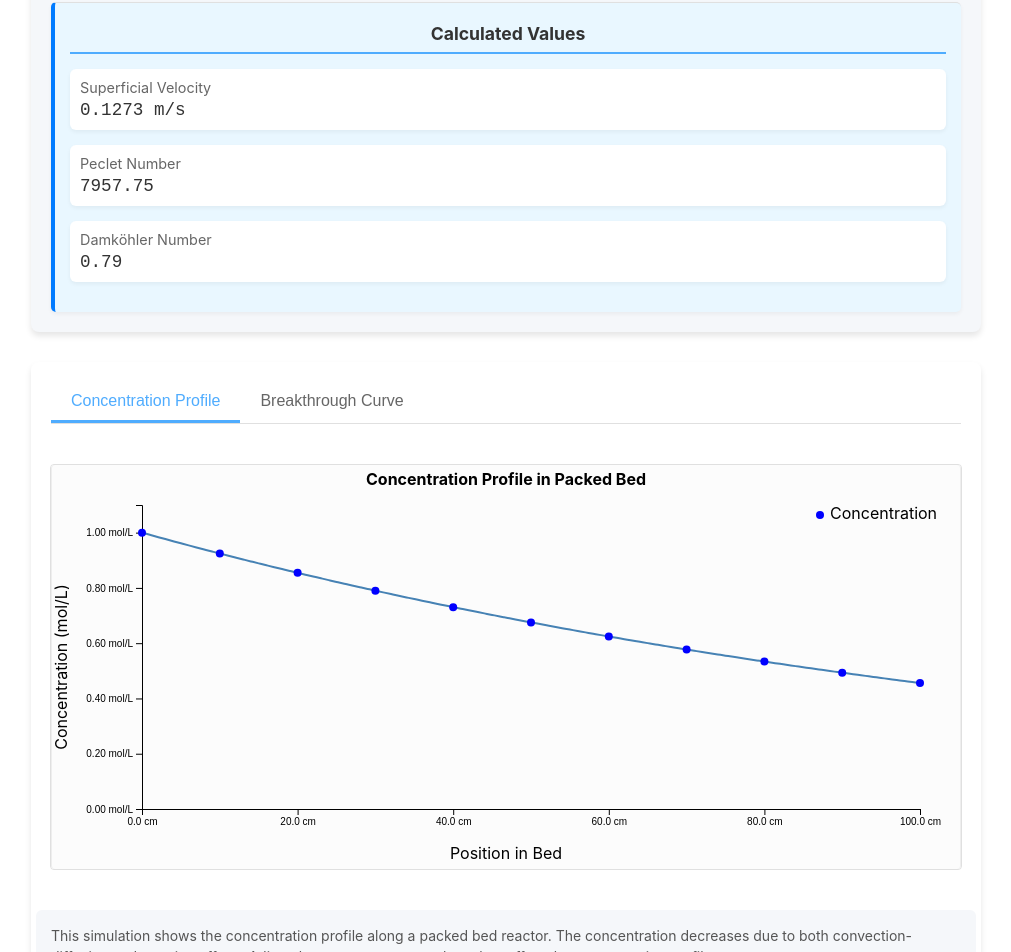
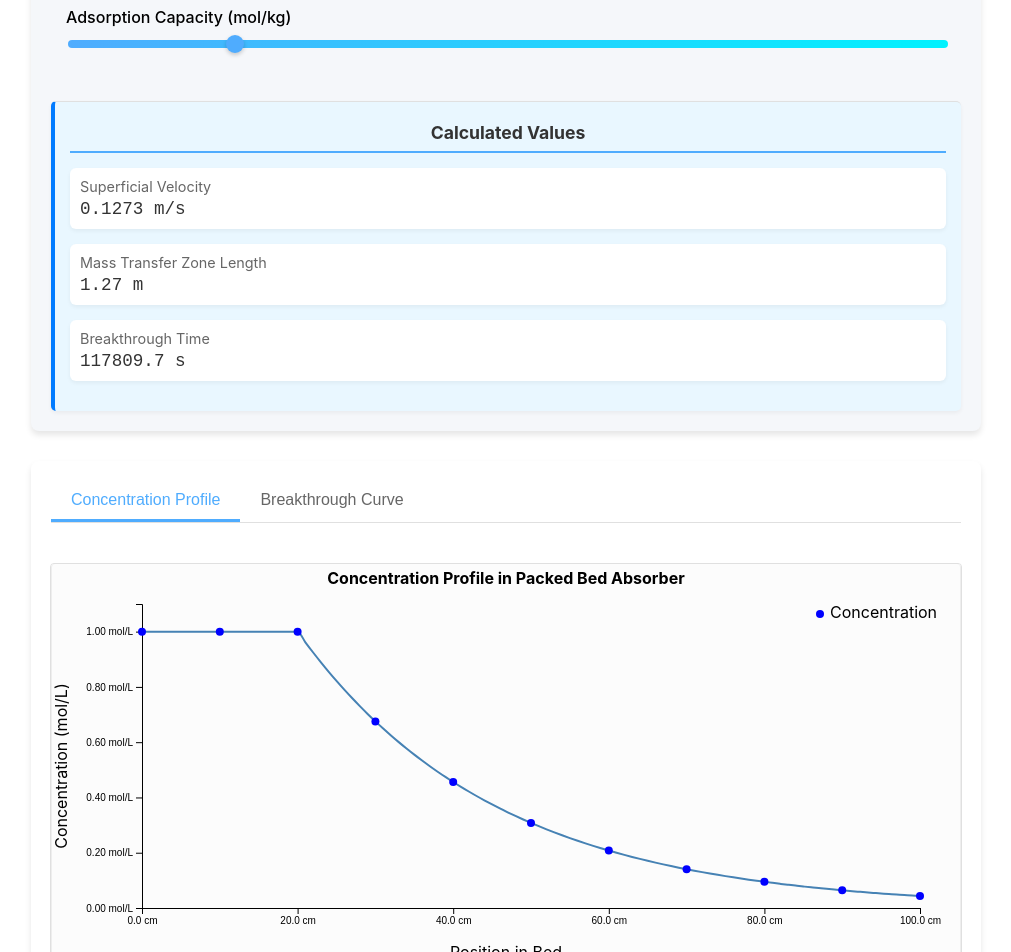
Before and after one commit to karmanya21/mass-transfer-web-tool, a React (Create React App) app: page /simulators/packed-bed/simulate in a window 1280 px wide. Shown: the part 1001-1953 px from the top of the page, without its empty margins (259-1270 px from the left). Built offline with nearby package versions, Linux system fonts and the light colour scheme.

Commit message:
changed Reactor to Adsorption Column

```diff
--- a/src/App.js
+++ b/src/App.js
@@ -31,7 +31,7 @@ const simulators = [
   },
   {
     id: 'packed-bed',
-    title: 'Packed Bed Reactor',
+    title: 'Packed Bed Adsorption Column',
     description: 'Simulation of mass transfer and reaction in a packed bed reactor.',
     path: '/simulators/packed-bed'
   },
--- a/src/components/SimulatorIntro.js
+++ b/src/components/SimulatorIntro.js
@@ -41,10 +41,10 @@ const SimulatorIntro = ({ simulator, simulatorPath }) => {
       return (
         <>
           <p>
-            A Packed Bed Reactor is a tubular vessel filled with solid catalyst particles through which reactants flow and undergo chemical transformation. This simulation demonstrates the concentration profile along the reactor length as reactants are consumed through reaction.
+            A Packed Bed Adsorption column is a tubular vessel filled with solid adsorbent particles through which a stream flows and undergoes adsorption. This simulation demonstrates the concentration profile along the reactor length.
           </p>
           <p>
-            In this simulation, you can observe how the concentration changes throughout a packed bed reactor due to the combined effects of convection, diffusion, and reaction.
+            In this simulation, you can observe how the concentration changes throughout a packed bed adsorption column due to the combined effects of convection, diffusion, and adsorption.
           </p>
           <p>
             <strong>Key Parameters:</strong>
@@ -57,7 +57,6 @@ const SimulatorIntro = ({ simulator, simulatorPath }) => {
             <li><strong>Inlet Concentration:</strong> Initial concentration of reactants (mol/L)</li>
             <li><strong>Flow Rate:</strong> Volumetric flow rate through the reactor (m³/s)</li>
             <li><strong>Diffusivity:</strong> Molecular diffusion coefficient (m²/s)</li>
-            <li><strong>Reaction Rate:</strong> Rate of reactant consumption (mol/(L·s))</li>
           </ul>
           <p>
             <strong>Derived Parameters:</strong>
@@ -65,7 +64,6 @@ const SimulatorIntro = ({ simulator, simulatorPath }) => {
           <ul>
             <li><strong>Superficial Velocity:</strong> Flow rate divided by cross-sectional area</li>
             <li><strong>Peclet Number:</strong> Ratio of convective to diffusive transport</li>
-            <li><strong>Damköhler Number:</strong> Ratio of reaction rate to convective transport rate</li>
           </ul>
           <p>
             <strong>Governing Equations:</strong>
@@ -74,7 +72,7 @@ const SimulatorIntro = ({ simulator, simulatorPath }) => {
             The concentration profile is governed by the convection-diffusion-reaction equation:
           </p>
           <div className="equation">
-            u(∂C/∂x) = D(∂²C/∂x²) - r
+            u(∂C/∂x) = D(∂²C/∂x²)
           </div>
           <p>
             Where:
@@ -83,7 +81,6 @@ const SimulatorIntro = ({ simulator, simulatorPath }) => {
             <li>u is the superficial velocity</li>
             <li>C is the concentration</li>
             <li>D is the effective diffusivity</li>
-            <li>r is the reaction rate</li>
             <li>x is the position along the reactor</li>
           </ul>
           <p>
--- a/src/components/simulators/PackedBedSimulator.js
+++ b/src/components/simulators/PackedBedSimulator.js
@@ -1,7 +1,7 @@
 import React, { useState, useEffect, useRef } from 'react';
 import * as d3 from 'd3';
 
-const PackedBedSimulator = () => {
+const PackedBedAbsorptionSimulator = () => {
   // State for simulation parameters
   const [bedLength, setBedLength] = useState(1.0); // m
   const [bedDiameter, setBedDiameter] = useState(0.1); // m
@@ -10,7 +10,8 @@ const PackedBedSimulator = () => {
   const [inletConcentration, setInletConcentration] = useState(1.0); // mol/L
   const [flowRate, setFlowRate] = useState(0.001); // m³/s
   const [diffusivity, setDiffusivity] = useState(1.6e-5); // m²/s
-  const [reactionRate, setReactionRate] = useState(0.1); // mol/(L·s)
+  const [massTransferCoefficient, setMassTransferCoefficient] = useState(0.1); // m/s
+  const [adsorptionCapacity, setAdsorptionCapacity] = useState(10.0); // mol/kg
   const [activeTab, setActiveTab] = useState('profile'); // 'profile' or 'breakthrough'
 
   // References for D3 visualizations
@@ -26,19 +27,30 @@ const PackedBedSimulator = () => {
     const crossSectionalArea = Math.PI * Math.pow(bedDiameter, 2) / 4;
     const superficialVelocity = flowRate / crossSectionalArea;
 
-    // Calculate Peclet number (Pe = u*L/D)
-    // const pe = superficialVelocity * bedLength / diffusivity;
-
-    // Calculate Damköhler number (Da = k*L/u)
-    const da = reactionRate * bedLength / superficialVelocity;
+    // Calculate mass transfer zone length (simplified)
+    const massTransferZoneLength = superficialVelocity / massTransferCoefficient;
 
     for (let i = 0; i <= points; i++) {
       const x = (i / points) * bedLength;
 
-      // Analytical solution for convection-diffusion-reaction equation
-      // Simplified for visualization purposes
+      // Analytical solution for absorption column (simplified exponential decay)
       const normalizedX = x / bedLength;
-      const concentration = inletConcentration * Math.exp(-da * normalizedX);
+
+      // Assume MTZ (mass transfer zone) starts at 20% of bed length for visualization
+      const mtzStart = 0.2;
+
+      let concentration;
+      if (normalizedX < mtzStart) {
+        // Before MTZ, concentration is at inlet level
+        concentration = inletConcentration;
+      } else if (normalizedX > mtzStart + (massTransferZoneLength / bedLength)) {
+        // After MTZ, concentration is near zero (absorbed)
+        concentration = 0.05 * inletConcentration;
+      } else {
+        // Within MTZ, concentration decreases exponentially
+        const mtzPosition = (normalizedX - mtzStart) / (massTransferZoneLength / bedLength);
+        concentration = inletConcentration * Math.exp(-5 * mtzPosition);
+      }
 
       profile.push({
         position: x,
@@ -58,18 +70,42 @@ const PackedBedSimulator = () => {
     const crossSectionalArea = Math.PI * Math.pow(bedDiameter, 2) / 4;
     const superficialVelocity = flowRate / crossSectionalArea;
 
-    // Calculate residence time
-    const residenceTime = bedLength / superficialVelocity;
+    // Calculate bed volume and mass
+    const bedVolume = crossSectionalArea * bedLength;
+    const particleDensity = 2500; // kg/m³ (typical for adsorbents)
+    const bedMass = bedVolume * (1 - voidFraction) * particleDensity;
 
-    // Calculate breakthrough time (simplified)
-    const breakthroughTime = residenceTime * 0.5;
+    // Calculate total adsorption capacity
+    const totalCapacity = bedMass * adsorptionCapacity; // mol
 
+    // Calculate loading rate
+    const loadingRate = flowRate * inletConcentration; // mol/s
+
+    // Calculate theoretical breakthrough time (simplified)
+    const theoreticalBreakthroughTime = totalCapacity / loadingRate;
+
+    // Add mass transfer resistance effect (MTZ)
+    const mtzFactor = 0.2; // MTZ takes up about 20% of total time
+    const breakthroughTime = theoreticalBreakthroughTime * (1 - mtzFactor);
+    const saturationTime = theoreticalBreakthroughTime * (1 + mtzFactor);
+
+    // Generate breakthrough curve points
     for (let i = 0; i <= points; i++) {
-      const time = (i / points) * (residenceTime * 3);
+      const time = (i / points) * (saturationTime * 1.2); // extend a bit past saturation
 
-      // Sigmoid function for breakthrough curve
-      const normalizedTime = time / breakthroughTime;
-      const concentration = inletConcentration / (1 + Math.exp(-5 * (normalizedTime - 1)));
+      // S-shaped breakthrough curve using logistic function
+      let concentration;
+      if (time < breakthroughTime * 0.8) {
+        // Before breakthrough
+        concentration = 0.01 * inletConcentration;
+      } else if (time > saturationTime) {
+        // After saturation
+        concentration = 0.99 * inletConcentration;
+      } else {
+        // Breakthrough curve
+        const normalizedTime = (time - breakthroughTime * 0.8) / (saturationTime - breakthroughTime * 0.8);
+        concentration = inletConcentration / (1 + Math.exp(-10 * (normalizedTime - 0.5)));
+      }
 
       curve.push({
         time: time,
@@ -140,7 +176,7 @@ const PackedBedSimulator = () => {
         .attr("x", width / 2)
         .attr("y", 20)
         .attr("font-weight", "bold")
-        .text("Concentration Profile in Packed Bed");
+        .text("Concentration Profile in Packed Bed Absorber");
 
       // Create line generator
       const line = d3.line()
@@ -239,7 +275,7 @@ const PackedBedSimulator = () => {
         .attr("transform", "rotate(-90)")
         .attr("x", -height / 2)
         .attr("y", 15)
-        .text("Concentration (mol/L)");
+        .text("Outlet Concentration (mol/L)");
 
       // Add title
       svg.append("text")
@@ -328,12 +364,9 @@ const PackedBedSimulator = () => {
     inletConcentration,
     flowRate,
     diffusivity,
-    reactionRate,
-    activeTab,
-    calculateConcentrationProfile,
-    calculateBreakthroughCurve,
-    createProfileVisualization,
-    createBreakthroughVisualization
+    massTransferCoefficient,
+    adsorptionCapacity,
+    activeTab
   ]);
 
   // Format scientific notation for display
@@ -347,19 +380,31 @@ const PackedBedSimulator = () => {
     return flowRate / crossSectionalArea;
   };
 
-  const calculatePecletNumber = () => {
+  const calculateMassTransferZone = () => {
     const superficialVelocity = calculateSuperficialVelocity();
-    return superficialVelocity * bedLength / diffusivity;
+    return superficialVelocity / massTransferCoefficient;
   };
 
-  const calculateDamkohlerNumber = () => {
-    const superficialVelocity = calculateSuperficialVelocity();
-    return reactionRate * bedLength / superficialVelocity;
+  const calculateBreakthroughTime = () => {
+    // Calculate bed volume and mass
+    const crossSectionalArea = Math.PI * Math.pow(bedDiameter, 2) / 4;
+    const bedVolume = crossSectionalArea * bedLength;
+    const particleDensity = 2500; // kg/m³ (typical for adsorbents)
+    const bedMass = bedVolume * (1 - voidFraction) * particleDensity;
+
+    // Calculate total adsorption capacity
+    const totalCapacity = bedMass * adsorptionCapacity; // mol
+
+    // Calculate loading rate
+    const loadingRate = flowRate * inletConcentration; // mol/s
+
+    // Calculate theoretical breakthrough time
+    return totalCapacity / loadingRate;
   };
 
   return (
     <div className="simulator-container">
-      <h1>Packed Bed Reactor Simulator</h1>
+      <h1>Packed Bed Absorption Column Simulator</h1>
 
       <div className="simulation-layout">
         <div className="controls-panel">
@@ -464,17 +509,31 @@ const PackedBedSimulator = () => {
           </div>
 
           <div className="parameter">
-            <label htmlFor="reactionRate">Reaction Rate (mol/(L·s))</label>
+            <label htmlFor="massTransferCoefficient">Mass Transfer Coefficient (m/s)</label>
             <input
               type="range"
-              id="reactionRate"
+              id="massTransferCoefficient"
               min="0.01"
               max="1"
               step="0.01"
-              value={reactionRate}
-              onChange={(e) => setReactionRate(parseFloat(e.target.value))}
+              value={massTransferCoefficient}
+              onChange={(e) => setMassTransferCoefficient(parseFloat(e.target.value))}
             />
-            <span className="value">{reactionRate.toFixed(2)} mol/(L·s)</span>
+            <span className="value">{massTransferCoefficient.toFixed(2)} m/s</span>
+          </div>
+
+          <div className="parameter">
+            <label htmlFor="adsorptionCapacity">Adsorption Capacity (mol/kg)</label>
+            <input
+              type="range"
+              id="adsorptionCapacity"
+              min="1"
+              max="50"
+              step="1"
+              value={adsorptionCapacity}
+              onChange={(e) => setAdsorptionCapacity(parseFloat(e.target.value))}
+            />
+            <span className="value">{adsorptionCapacity.toFixed(1)} mol/kg</span>
           </div>
 
           <div className="calculated-values">
@@ -491,18 +550,18 @@ const PackedBedSimulator = () => {
 
             <div className="result-card">
               <div className="result-content">
-                <div className="result-label">Peclet Number</div>
+                <div className="result-label">Mass Transfer Zone Length</div>
                 <div className="result-value">
-                  {calculatePecletNumber().toFixed(2)}
+                  {calculateMassTransferZone().toFixed(2)} m
                 </div>
               </div>
             </div>
 
             <div className="result-card">
               <div className="result-content">
-                <div className="result-label">Damköhler Number</div>
+                <div className="result-label">Breakthrough Time</div>
                 <div className="result-value">
-                  {calculateDamkohlerNumber().toFixed(2)}
+                  {calculateBreakthroughTime().toFixed(1)} s
                 </div>
               </div>
             </div>
@@ -549,8 +608,8 @@ const PackedBedSimulator = () => {
           <div className="visualization-description">
             <p>
               {activeTab === 'profile'
-                ? "This simulation shows the concentration profile along a packed bed reactor. The concentration decreases due to both convection-diffusion and reaction effects."
-                : "This simulation shows the breakthrough curve, which represents how the concentration at the outlet changes over time as the feed passes through the bed."}
+                ? "This simulation shows the concentration profile along a packed bed absorption column. The concentration decreases as the solute is absorbed by the packing material."
+                : "This simulation shows the breakthrough curve, which represents how the concentration at the outlet changes over time as the adsorbent becomes saturated."}
               Adjust the parameters to see how they affect the {activeTab === 'profile' ? 'concentration profile' : 'breakthrough curve'}.
             </p>
           </div>
@@ -560,4 +619,4 @@ const PackedBedSimulator = () => {
   );
 };
 
-export default PackedBedSimulator;
+export default PackedBedAbsorptionSimulator;
```
